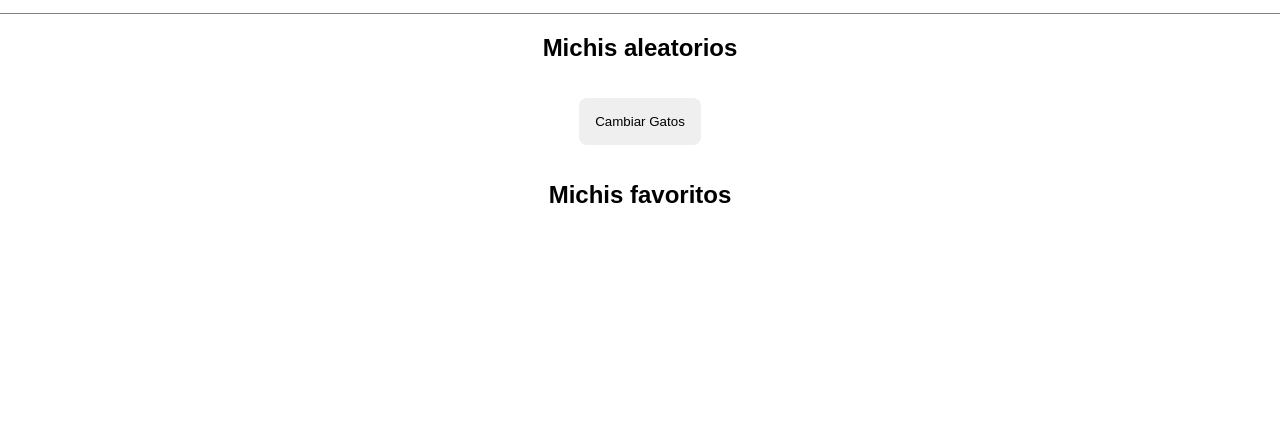
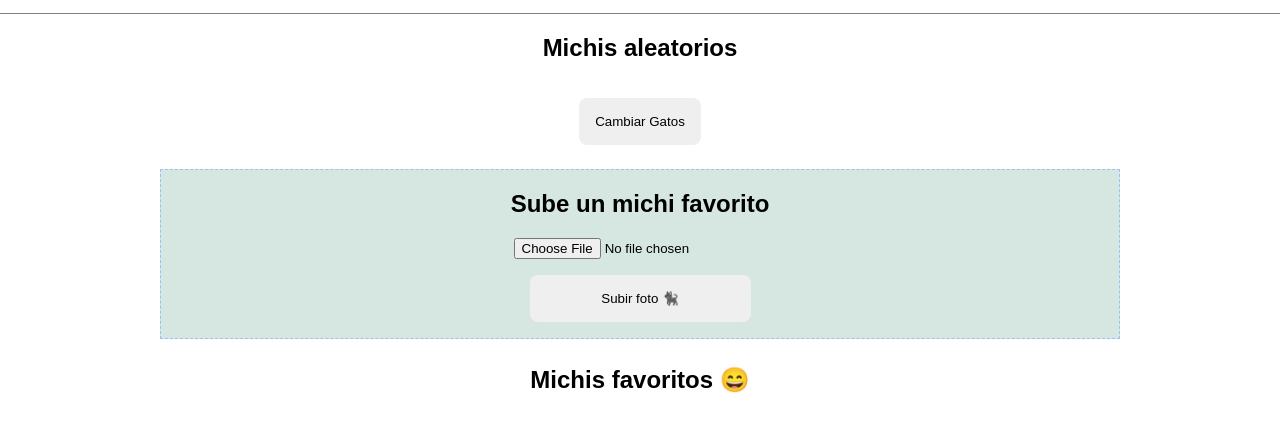
Before and after one commit to jacarrillob/api-rest-michis-app, a website: page index.html in a window 1280 px wide. Shown: the part 67-498 px from the top of the page. Drawn offline with Linux system fonts and the light colour scheme; no server answers.

Commit message:
feat: add upload section

```diff
--- a/css/styles.css
+++ b/css/styles.css
@@ -23,13 +23,25 @@ html, body {
     margin: 0 auto;
     width: 100%;
     max-width: 992px;
+    padding: 0 1rem 0 1rem;
 }
 .randon-cats,
+.load-michi,
 .favorite-cats {
     display: flex;
     flex-direction: column;
     justify-content: center;
     align-items: center;
+}
+.load-michi {
+    background-color: hsl(162.46deg 55.01% 32% / 19%);
+    margin: .5rem 0 .5rem 0;
+    border: 1px #97c2f3 dashed;
+}
+
+.load-michi form {
+    display: flex;
+    flex-direction: column;
 }
 .cats-random,
 .cats-favorite {
--- a/index.html
+++ b/index.html
@@ -29,8 +29,16 @@
             </div>
         </section>
 
+        <section class="load-michi">
+            <h2>Sube un michi favorito</h2>
+            <form action="" id="formLoadMichi">
+                <input type="file" name="file" id="file">
+                <button type="button" onclick="loadMichi()">Subir foto 🐈‍⬛</button>
+            </form>
+        </section>
+
         <section class="favorite-cats">
-            <h2>Michis favoritos</h2>
+            <h2>Michis favoritos 😄</h2>
             <div class="cats-favorite">
                 <span class="error-favorite"></span>
             </div>
--- a/js/main.js
+++ b/js/main.js
@@ -154,5 +154,29 @@ function removeBtnFavorite () {
     })
 }
 
+async function loadMichi(){
+    const fileInput = document.querySelector('#formLoadMichi') ;
+    const formData = new FormData(fileInput);
+
+    const res = await fetch(`${API_URL_BASE}images/upload`, {
+        method: 'POST',
+        body: formData,
+        headers: {
+            'x-api-key': API_KEY,
+            // 'Content-Type': 'multipart/form-data',
+        }
+    })
+    const data = await res.json()
+
+    if (res.status !== 201 ) {
+        const errorFavorite = document.querySelector('.error-favorite')
+        errorFavorite.innerHTML = 'Hubo un error: ' + res.status + ' ' + data.message
+    }else {
+        alert('Michi agregado correctamente...')
+        saveFavouriteCat(data.id)
+    }
+
+}
+
 getRandomCatImages()
 getAllFavouriteCatImages()
```
